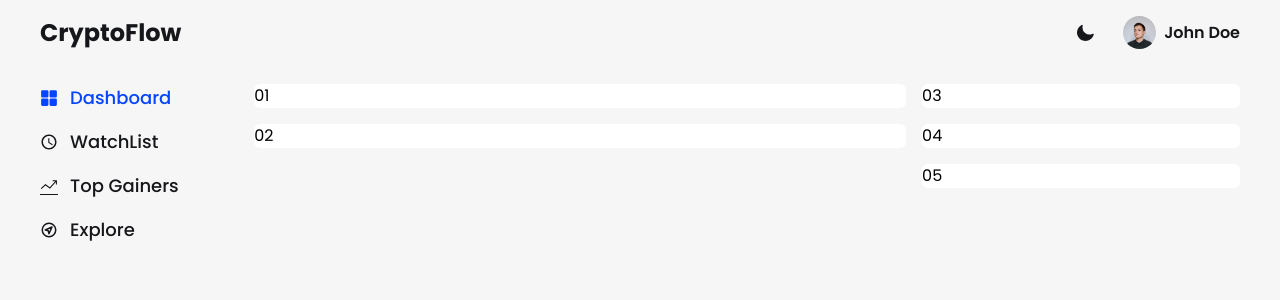
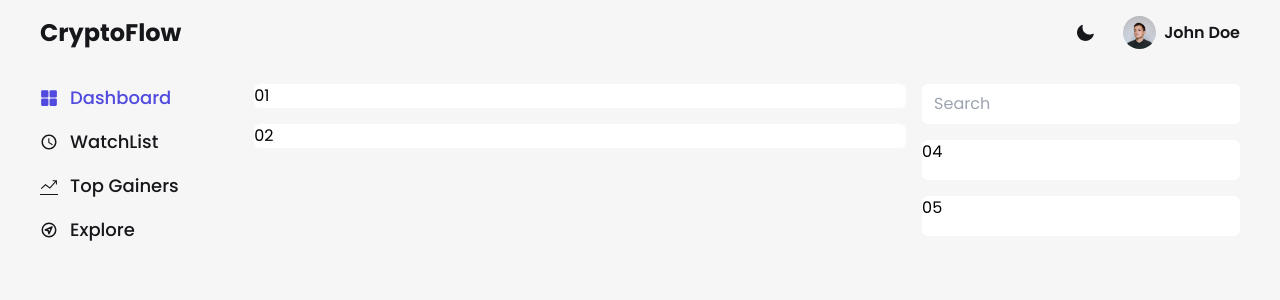
Before and after one commit to ocmodi21/CryptoFlow, a React (Vite) app: page /dashboard in a window 1280 px wide. Shown: the top 300 px of the page. Built offline with nearby package versions, Linux system fonts and the light colour scheme.

Commit message:
chore: searchbar component

```diff
--- /dev/null
+++ b/src/components/Searchbar.tsx
@@ -0,0 +1,18 @@
+interface SearchTextType {
+  searchText: string;
+  setSearchText: React.Dispatch<React.SetStateAction<string>>;
+}
+
+const Searchbar = ({ searchText, setSearchText }: SearchTextType) => {
+  return (
+    <input
+      type="text"
+      placeholder="Search"
+      value={searchText}
+      onChange={(e) => setSearchText(e.target.value)}
+      className="flex w-full bg-light-bgcolor-primary dark:bg-dark-bgcolor-primary !outline-none rounded-md px-3 py-2 text-light-font-primary dark:text-dark-font-primary"
+    />
+  );
+};
+
+export default Searchbar;
--- a/src/pages/Dashboard.tsx
+++ b/src/pages/Dashboard.tsx
@@ -1,5 +1,13 @@
+import { useState } from "react";
+import Searchbar from "../components/Searchbar";
+
 const Dashboard = () => {
+  const [searchText, setSearchText] = useState("");
   return (
+    <>
+      <div className="flex lg:hidden w-full mb-4">
+        <Searchbar searchText={searchText} setSearchText={setSearchText} />
+      </div>
       <div className="grid grid-cols-1 lg:grid-cols-3 gap-4">
         <div className="lg:col-span-2">
           <div className="grid grid-rows-2 grid-cols-1 gap-4">
@@ -13,8 +21,11 @@ const Dashboard = () => {
         </div>
         <div>
           <div className="grid grid-rows-3 grid-cols-1 gap-4">
-          <div className="bg-light-bgcolor-primary dark:bg-dark-bgcolor-primary rounded-md">
-            03
+            <div className="hidden lg:flex w-full bg-light-bgcolor-primary dark:bg-dark-bgcolor-primary rounded-md">
+              <Searchbar
+                searchText={searchText}
+                setSearchText={setSearchText}
+              />
             </div>
             <div className="bg-light-bgcolor-primary dark:bg-dark-bgcolor-primary rounded-md">
               04
@@ -25,6 +36,7 @@ const Dashboard = () => {
           </div>
         </div>
       </div>
+    </>
   );
 };
 
--- a/tailwind.config.js
+++ b/tailwind.config.js
@@ -5,12 +5,12 @@ export default {
     colors: {
       dark: {
         bgcolor: {
-          primary: "#1d1d1d",
-          secondary: "#333333",
+          primary: "#1e1d47",
+          secondary: "#0f0e20",
         },
         font: {
           primary: "#e4e2e3",
-          secondary: "#818285",
+          secondary: "#b0b2be",
         },
       },
       light: {
@@ -23,7 +23,7 @@ export default {
           secondary: "#0151c8",
         },
       },
-      main: "#0645ff",
+      main: "#504adf",
     },
     extend: {},
   },
```
Lines whose indentation alone changed are shown as unchanged.
